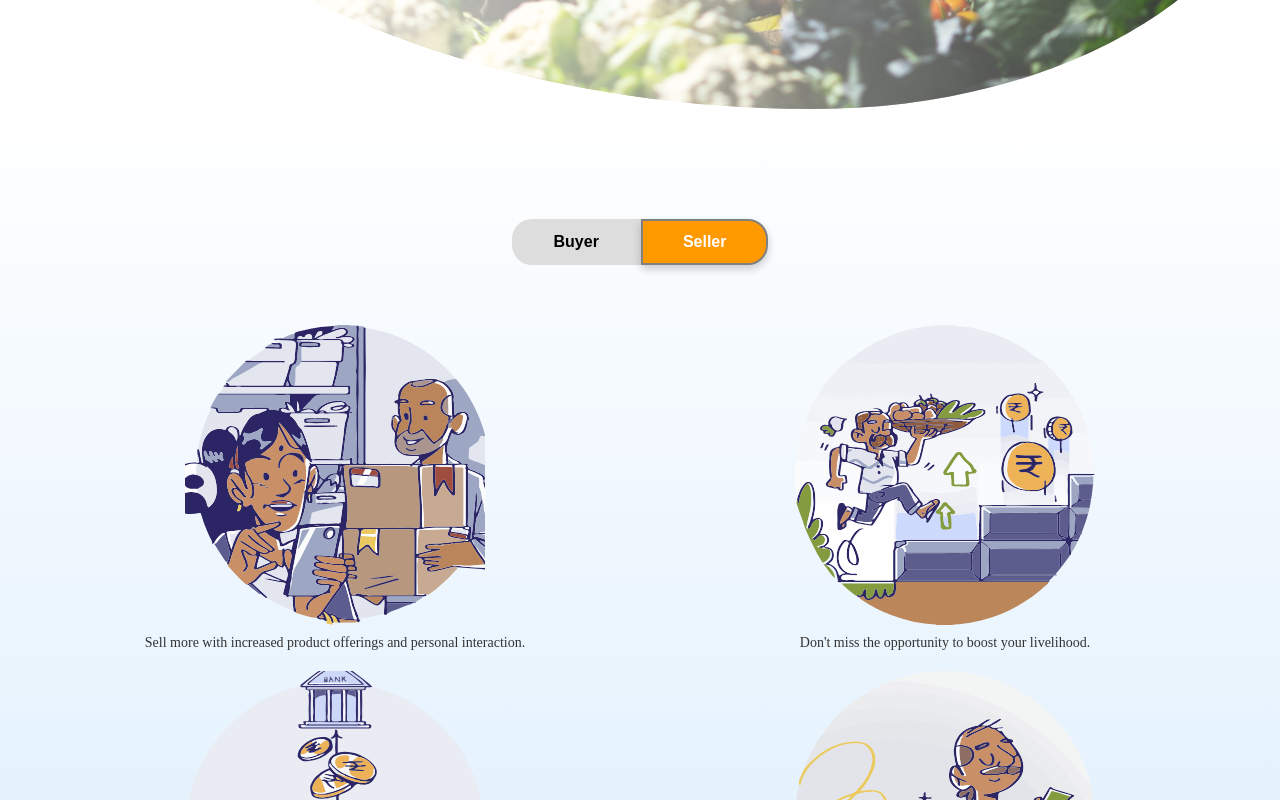
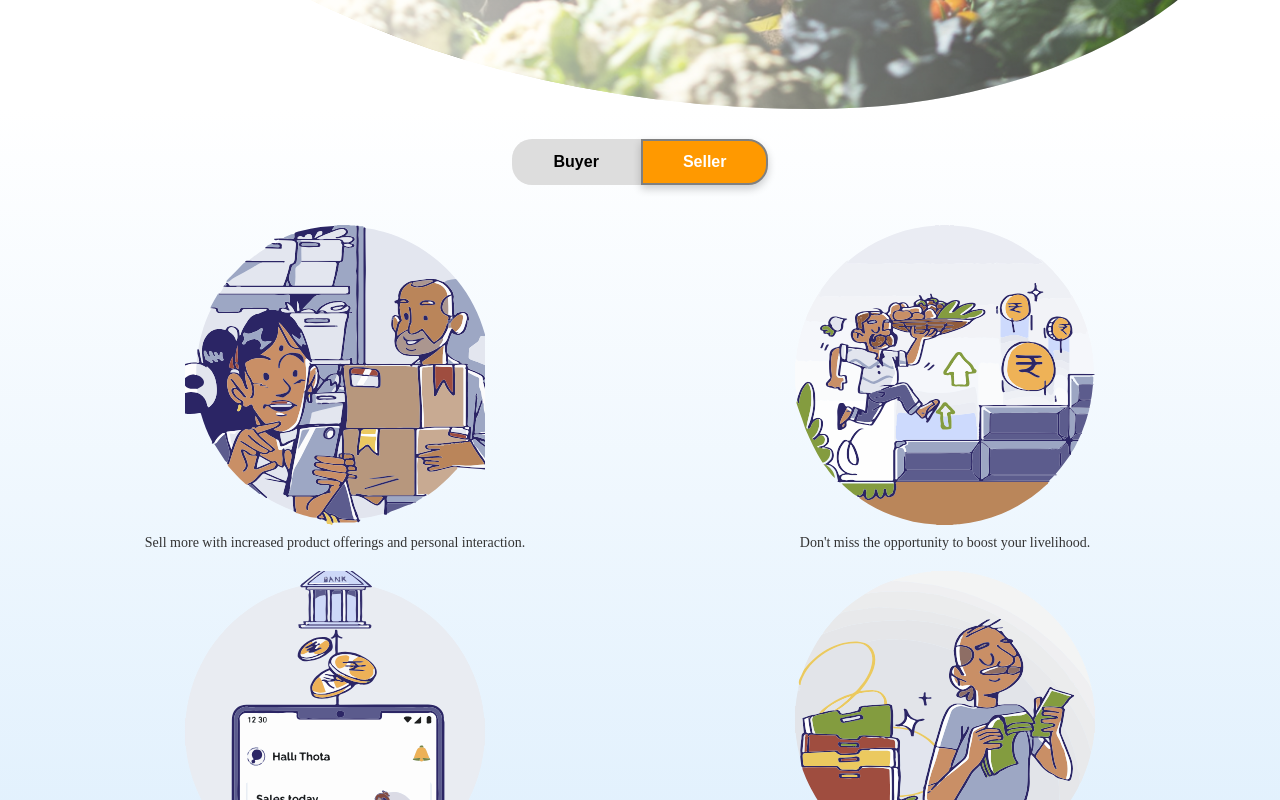
Before and after one commit to Padose-Dev/Padose-Dev.github.io, an Angular app: page / in a window 1280 px wide. Shown: the part 740-1540 px from the top of the page. Built offline with nearby package versions, Linux system fonts and the light colour scheme.

Commit message:
removed comented code

```diff
--- a/src/app/components/sections/sections.component.scss
+++ b/src/app/components/sections/sections.component.scss
@@ -1,154 +1,3 @@
-// .toggle {
-//     display: flex;
-//     justify-content: center;
-//     margin: 10px 0;
-
-//     button {
-//         padding: 12px 40px;
-//         border: 2px solid transparent;
-//         cursor: pointer;
-//         font-size: 16px;
-//         font-weight: bold;
-//         background: #ddd;
-//         transition: all 0.3s ease;
-//         margin-top: 10vh;
-
-//         &.active {
-//             background: #f90;
-//             color: white;
-//             border: 2px solid grey;
-//             box-shadow: 0 4px 8px rgba(0, 0, 0, 0.2);
-//         }
-//     }
-
-//     .btn-seller {
-//         border-top-right-radius: 20px;
-//         border-bottom-right-radius: 20px;
-//     }
-
-//     .btn-buyer {
-//         border-top-left-radius: 20px;
-//         border-bottom-left-radius: 20px;
-//     }
-
-//     @media (max-width: 768px) {
-//         align-items: center;
-//         padding: 0px 20px;
-
-//         .btn-seller {
-//             border-top-right-radius: 20px;
-//             border-bottom-right-radius: 20px;
-//         }
-
-//         .btn-buyer {
-//             border-top-left-radius: 20px;
-//             border-bottom-left-radius: 20px;
-//         }
-//     }
-// }
-
-// .main-sections {
-//     background: linear-gradient(to bottom, #ffffff, #d0e8fc);
-// }
-
-
-// .grid-container {
-//     margin-top: 10vh;
-//     display: grid;
-//     grid-template-columns: repeat(2, 1fr);
-//     gap: 20px;
-//     text-align: center;
-//     border-radius: 10px;
-//     padding: 20px;
-
-//     @media (max-width: 1024px) {
-//         grid-template-columns: repeat(2, 1fr);
-//         padding: 15px;
-//     }
-
-//     @media (max-width: 768px) {
-//         grid-template-columns: 1fr;
-//         padding: 10px;
-//     }
-// }
-
-// .section-images {
-//     display: grid;
-//     grid-template-columns: repeat(2, 1fr);
-//     gap: 20px;
-//     padding: 20px;
-//     background: repeating-linear-gradient(45deg, #e3f2fd, #e3f2fd 50px, #ffffff 50px, #ffffff 100px);
-//     border-radius: 10px;
-
-//     @media (max-width: 768px) {
-//         grid-template-columns: 1fr; // Change to single column
-//         padding: 10px;
-//     }
-// }
-
-
-// .highlight-container {
-//     display: grid;
-//     grid-template-columns: repeat(2, 1fr);
-//     gap: 20px;
-//     grid-column: span 2;
-//     background-image: url("/imgs/seller/deviceImageBackground.svg");
-//     background-size: cover;
-//     background-position: center;
-//     padding: 20px;
-//     border-radius: 10px;
-
-//     .grid-item {
-//         background: transparent;
-//     }
-
-//     @media (max-width: 1024px) {
-//         grid-template-columns: repeat(2, 1fr);
-//     }
-
-//     @media (max-width: 768px) {
-//         grid-template-columns: 1fr;
-//     }
-// }
-
-// .grid-item {
-//     img {
-//         width: 100%;
-//         max-width: 350px;
-//         height: auto;
-//         display: block;
-//         margin: 0 auto;
-//         border-radius: 10px;
-//         box-shadow: 0 2px 10px rgba(0, 0, 0, 0.1);
-//     }
-
-//     p {
-//         margin-top: 10px;
-//         font-size: 14px;
-//         color: #333;
-//     }
-// }
-
-// .grid-custom-items {
-//     img {
-//         width: 100%;
-//         max-width: 350px;
-//         height: auto;
-//         display: block;
-//         margin: 0 auto;
-//         border-radius: 10px;
-//         box-shadow: 0 2px 10px rgba(0, 0, 0, 0.1);
-//     }
-
-//     p {
-//         margin-top: 10px;
-//         font-size: 14px;
-//         color: #333;
-//     }
-// }
-
-
-
 .toggle {
     display: flex;
     justify-content: center;
@@ -162,7 +11,6 @@
         font-weight: bold;
         background: #ddd;
         transition: all 0.3s ease;
-        margin-top: 10vh;
 
         &.active {
             background: #f90;
@@ -195,7 +43,7 @@
 }
 
 .grid-container {
-    margin-top: 5vh;
+    margin-top: 20px;
     display: grid;
     grid-template-columns: repeat(2, 1fr);
     gap: 20px;
```
